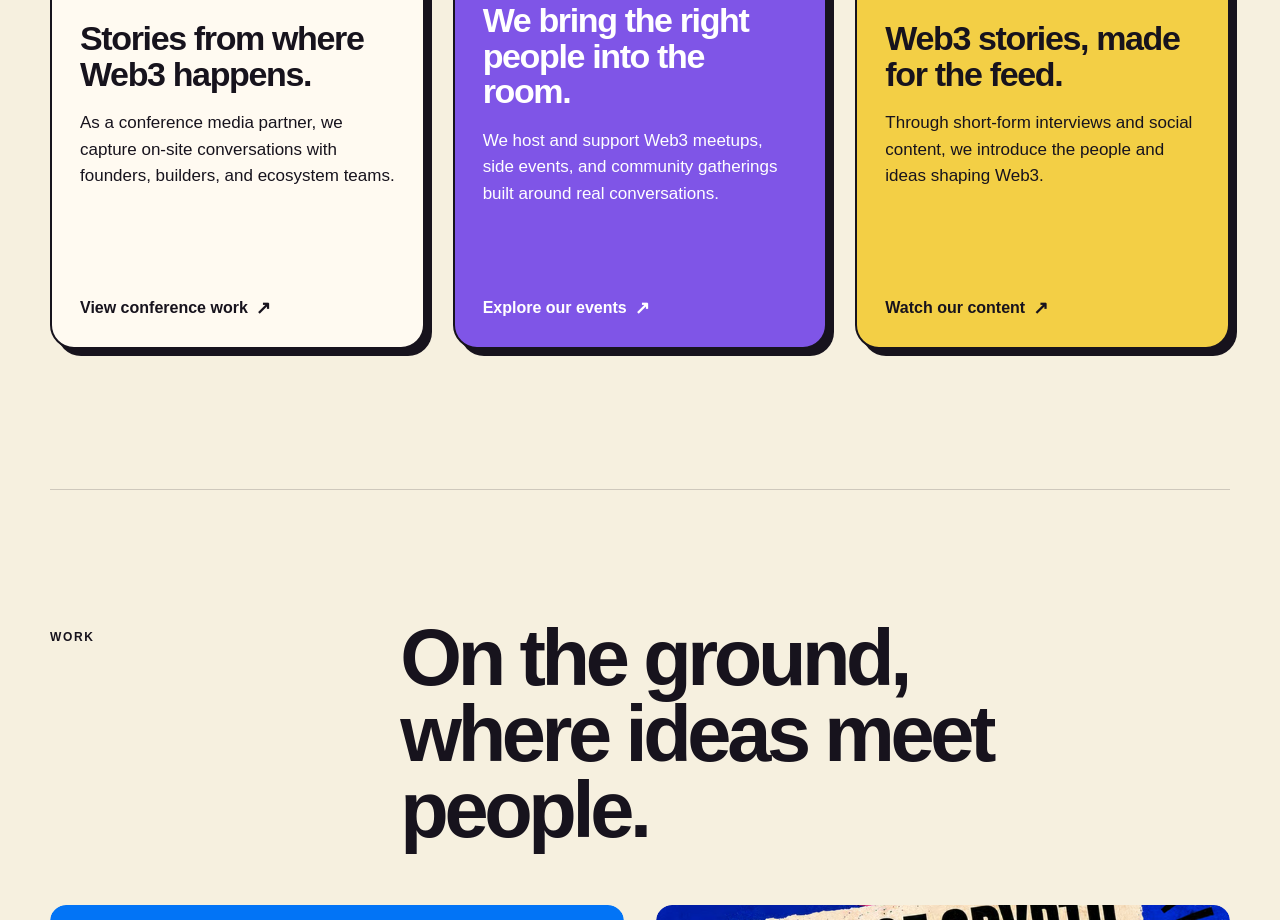
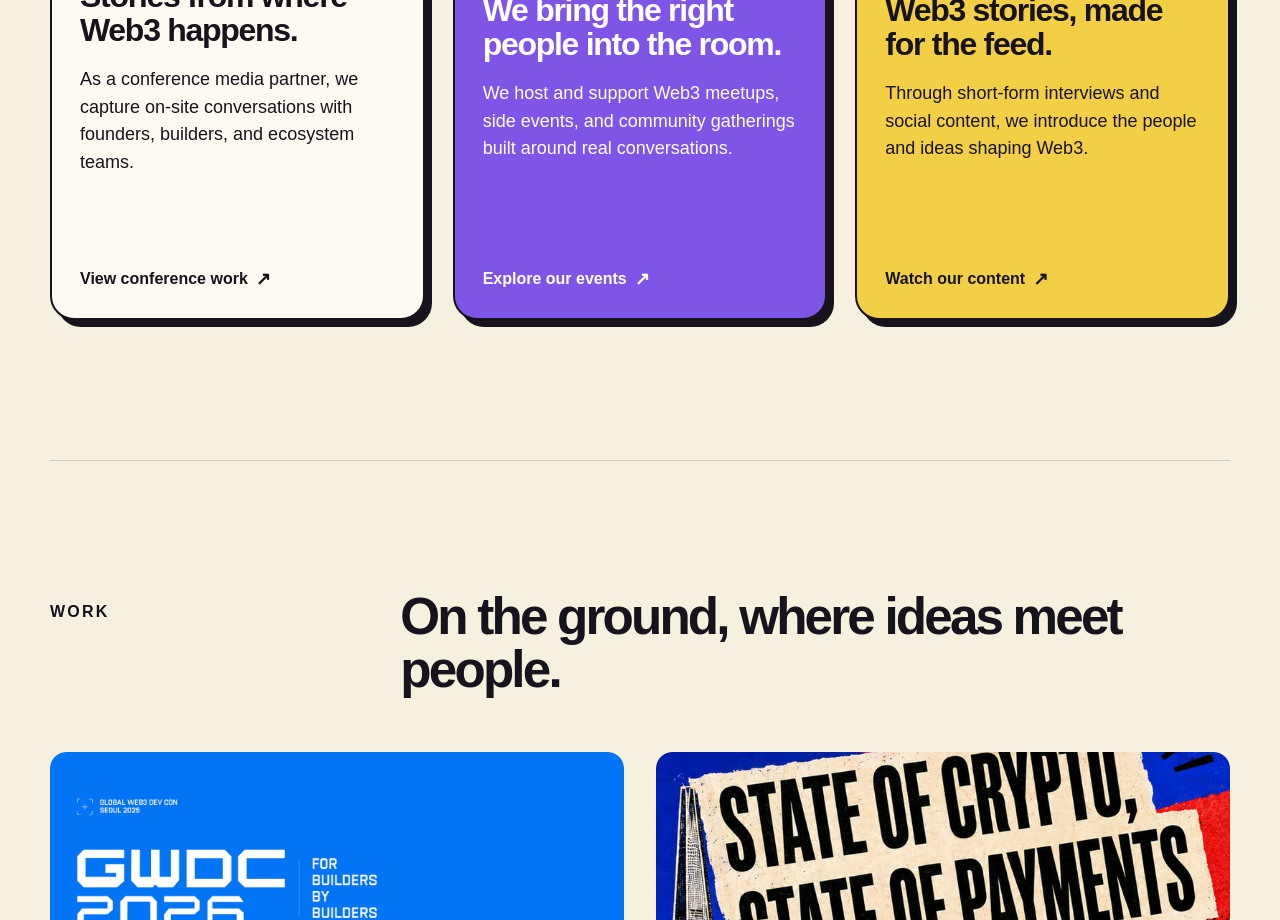
Before and after one commit to nabin3130/real-homies-club-website, a Next.js app: page / in a window 1280 px wide. Shown: the part 1880-2800 px from the top of the page. Built offline with nearby package versions, Linux system fonts and the light colour scheme.

Commit message:
Normalize site typography scale

```diff
--- a/app/globals.css
+++ b/app/globals.css
@@ -887,6 +887,179 @@ main {
   }
 }
 
+/* Site-wide typography scale */
+.brand {
+  font-size: 15px;
+}
+
+.nav-links,
+.mobile-menu-links a {
+  font-size: 16px;
+}
+
+.eyebrow,
+.section-label,
+.project-category,
+.project-story-label {
+  font-size: 16px;
+  line-height: 1.35;
+}
+
+.hero h1 {
+  font-size: clamp(64px, 5vw, 80px);
+  line-height: 0.98;
+}
+
+.hero-description {
+  font-size: clamp(18px, 1.35vw, 20px);
+}
+
+.about-heading,
+.work h2,
+.selected-work-heading h2,
+.featured-teams-heading h2,
+.contact h2,
+.project-content-heading h2,
+.project-next h2 {
+  font-size: clamp(44px, 4vw, 56px);
+  line-height: 1.02;
+}
+
+.about-copy p,
+.work-card p,
+.contact p,
+.project-content-heading > p,
+.tiktok-feature-copy > p,
+.project-story-copy p {
+  font-size: clamp(18px, 1.4vw, 20px);
+}
+
+.work-card h3,
+.work-tile-copy h3,
+.tiktok-feature-copy h3 {
+  font-size: clamp(28px, 2.5vw, 34px);
+  line-height: 1.08;
+}
+
+.work-card-top,
+.work-tile-copy p,
+.project-location,
+.project-intro-meta p,
+.project-story-label,
+.project-services span,
+.featured-teams-note {
+  font-size: clamp(15px, 1.15vw, 16px);
+}
+
+.work-card a,
+.button,
+.text-link,
+.project-back,
+.project-external-button,
+.project-back-button {
+  font-size: 16px;
+}
+
+.footer {
+  font-size: 14px;
+}
+
+.featured-teams-heading h2,
+.selected-work-heading h2 {
+  max-width: none;
+}
+
+.contact h2 {
+  white-space: nowrap;
+}
+
+.project-intro h1 {
+  max-width: 1040px;
+  font-size: clamp(64px, 6.5vw, 80px);
+  line-height: 0.96;
+}
+
+.project-intro-line {
+  font-size: clamp(20px, 2vw, 28px);
+}
+
+.project-story-copy > p:first-child,
+.project-services p {
+  font-size: clamp(20px, 1.8vw, 24px);
+}
+
+@media (max-width: 900px) {
+  .contact h2 {
+    white-space: normal;
+  }
+
+  .hero h1 {
+    font-size: clamp(52px, 8vw, 68px);
+  }
+
+  .project-intro h1 {
+    font-size: clamp(52px, 9vw, 68px);
+  }
+}
+
+@media (max-width: 560px) {
+  .brand,
+  .nav-links,
+  .mobile-menu-links a {
+    font-size: 15px;
+  }
+
+  .brand > span:last-child {
+    max-width: none;
+    font-size: 13px;
+  }
+
+  .eyebrow,
+  .section-label,
+  .project-category,
+  .project-story-label {
+    font-size: 14px;
+  }
+
+  .hero h1,
+  .project-intro h1 {
+    font-size: clamp(44px, 13vw, 56px);
+    line-height: 1;
+    white-space: normal;
+  }
+
+  .about-heading,
+  .work h2,
+  .selected-work-heading h2,
+  .featured-teams-heading h2,
+  .contact h2,
+  .project-content-heading h2,
+  .project-next h2 {
+    font-size: clamp(36px, 10.5vw, 44px);
+    line-height: 1.04;
+  }
+
+  .work-card h3,
+  .work-tile-copy h3,
+  .tiktok-feature-copy h3 {
+    font-size: clamp(26px, 8vw, 32px);
+  }
+
+  .about-copy p,
+  .work-card p,
+  .contact p,
+  .project-content-heading > p,
+  .tiktok-feature-copy > p,
+  .project-story-copy p,
+  .hero-description {
+    font-size: 17px;
+  }
+
+  .footer {
+    font-size: 14px;
+  }
+}
+
 /* Selected Work */
 
 .selected-work {
@@ -1911,7 +2084,46 @@ a.work-tile:hover .work-tile-image img {
     gap: 56px;
   }
 
-  .work-tile-copy {
+.work-tile-copy {
     padding-top: 20px;
   }
 }
+
+/* Final typography normalization */
+.brand { font-size: 15px; }
+.nav-links, .mobile-menu-links a { font-size: 16px; }
+.eyebrow, .section-label, .project-category, .project-story-label { font-size: 16px; line-height: 1.35; }
+.hero h1 { font-size: clamp(64px, 5vw, 80px); line-height: .98; }
+.hero-description { font-size: clamp(18px, 1.35vw, 20px); }
+.about-heading, .work h2, .selected-work-heading h2, .featured-teams-heading h2, .contact h2, .project-content-heading h2, .project-next h2 { font-size: clamp(44px, 4vw, 56px); line-height: 1.02; }
+.about-copy p, .work-card p, .contact p, .project-content-heading > p, .tiktok-feature-copy > p, .project-story-copy p { font-size: clamp(18px, 1.4vw, 20px); }
+.work-card h3, .work-tile-copy h3, .tiktok-feature-copy h3 { font-size: clamp(28px, 2.5vw, 34px); line-height: 1.08; }
+.work-card-top, .work-tile-copy p, .project-location, .project-intro-meta p, .project-story-label, .project-services span, .featured-teams-note { font-size: clamp(15px, 1.15vw, 16px); }
+.work-card a, .button, .text-link, .project-back, .project-external-button, .project-back-button { font-size: 16px; }
+.footer { font-size: 14px; }
+.featured-teams-heading h2, .selected-work-heading h2 { max-width: none; }
+.contact h2 { white-space: nowrap; }
+.project-intro h1 { max-width: 1040px; font-size: clamp(64px, 6.5vw, 80px); line-height: .96; }
+.project-intro-line { font-size: clamp(20px, 2vw, 28px); }
+.project-story-copy > p:first-child, .project-services p { font-size: clamp(20px, 1.8vw, 24px); }
+
+@media (max-width: 1100px) {
+  .contact h2 { white-space: normal; }
+}
+
+@media (max-width: 900px) {
+  .hero h1 { font-size: clamp(52px, 8vw, 68px); }
+  .project-intro h1 { font-size: clamp(52px, 9vw, 68px); }
+}
+
+@media (max-width: 560px) {
+  .brand, .nav-links, .mobile-menu-links a { font-size: 15px; }
+  .brand > span:last-child { max-width: none; font-size: 13px; }
+  .eyebrow, .section-label, .project-category, .project-story-label { font-size: 14px; }
+  .hero h1, .project-intro h1 { font-size: clamp(44px, 13vw, 56px); line-height: 1; white-space: normal; }
+  .headline-line { white-space: normal; }
+  .about-heading, .work h2, .selected-work-heading h2, .featured-teams-heading h2, .contact h2, .project-content-heading h2, .project-next h2 { font-size: clamp(36px, 10.5vw, 44px); line-height: 1.04; }
+  .work-card h3, .work-tile-copy h3, .tiktok-feature-copy h3 { font-size: clamp(26px, 8vw, 32px); }
+  .about-copy p, .work-card p, .contact p, .project-content-heading > p, .tiktok-feature-copy > p, .project-story-copy p, .hero-description { font-size: 17px; }
+  .footer { font-size: 14px; }
+}
--- a/app/page.tsx
+++ b/app/page.tsx
@@ -352,7 +352,7 @@ export default function Home() {
         <div className="selected-work-heading">
           <p className="section-label">WORK</p>
 
-          <h2>On the ground,<br />where ideas meet people.</h2>
+          <h2>On the ground, where ideas meet people.</h2>
         </div>
 
         <WorkGrid />
```
